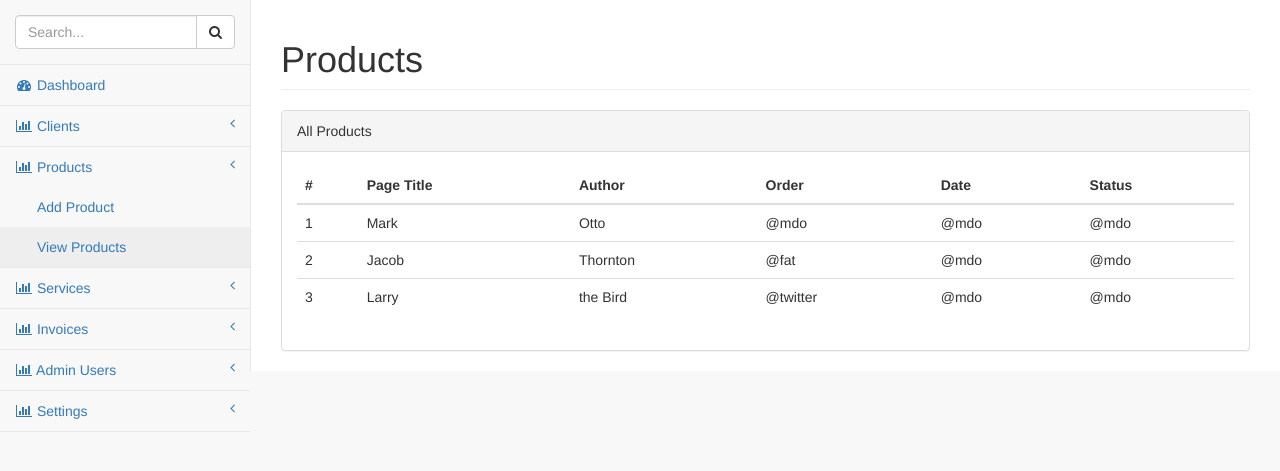
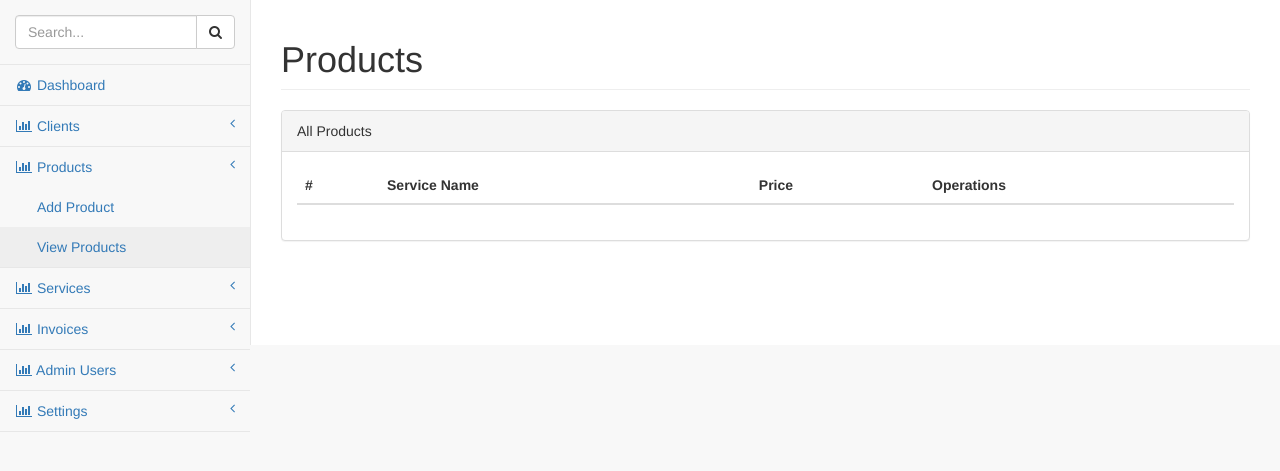
Before and after one commit to codingcyber/Invoice-Billing-Application-PHP, a PHP site: page /view-products.php in a window 1280 px wide. Shown: the part 51-522 px from the top of the page. Run offline with PHP 8.4, Linux system fonts and the light colour scheme; tables that the repository leaves empty hold one stand-in row (values such as "Sample post"); lists and menus that the app fills with data are empty.

Commit message:
6-2 Viewing the Products

```diff
--- a/view-products.php
+++ b/view-products.php
@@ -1,6 +1,10 @@
 <?php
     include('includes/header.php');
     include('includes/navigation.php');
+    require_once('includes/connect.php');
+    $sql = "SELECT * FROM items WHERE type='service'";
+    $result = $db->query($sql);
+    $res = $result->fetchAll(PDO::FETCH_ASSOC);
 ?>
 <div id="page-wrapper" style="min-height: 345px;">
     <div class="row">
@@ -23,38 +27,20 @@
                             <thead>
                                 <tr>
                                     <th>#</th>
-                                    <th>Page Title</th>
-                                    <th>Author</th>
-                                    <th>Order</th>
-                                    <th>Date</th>
-                                    <th>Status</th>
+                                    <th>Service Name</th>
+                                    <th>Price</th>
+                                    <th>Operations</th>
                                 </tr>
                             </thead>
                             <tbody>
+                                <?php foreach ($res as $product) { ?>
                                 <tr>
-                                    <td>1</td>
-                                    <td>Mark</td>
-                                    <td>Otto</td>
-                                    <td>@mdo</td>
-                                    <td>@mdo</td>
-                                    <td>@mdo</td>
+                                    <td><?php echo $product['id']; ?></td>
+                                    <td><?php echo $product['name']; ?></td>
+                                    <td><?php echo $product['price']; ?></td>
+                                    <td><a href="update-product.php?id=<?php echo $product['id']; ?>">Edit</a> | <a href="delete-item.php?id=<?php echo $product['id']; ?>">Delete</a></td>
                                 </tr>
-                                <tr>
-                                    <td>2</td>
-                                    <td>Jacob</td>
-                                    <td>Thornton</td>
-                                    <td>@fat</td>
-                                    <td>@mdo</td>
-                                    <td>@mdo</td>
-                                </tr>
-                                <tr>
-                                    <td>3</td>
-                                    <td>Larry</td>
-                                    <td>the Bird</td>
-                                    <td>@twitter</td>
-                                    <td>@mdo</td>
-                                    <td>@mdo</td>
-                                </tr>
+                                <?php } ?>
                             </tbody>
                         </table>
                     </div>
```
